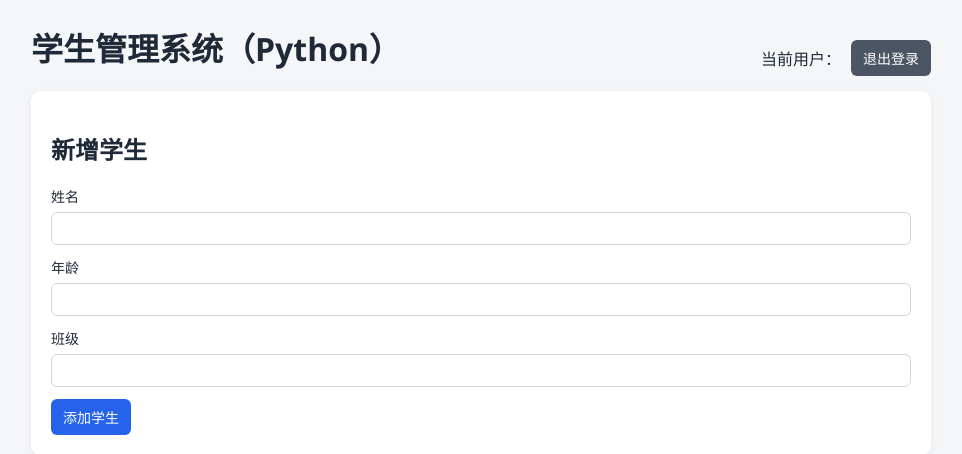
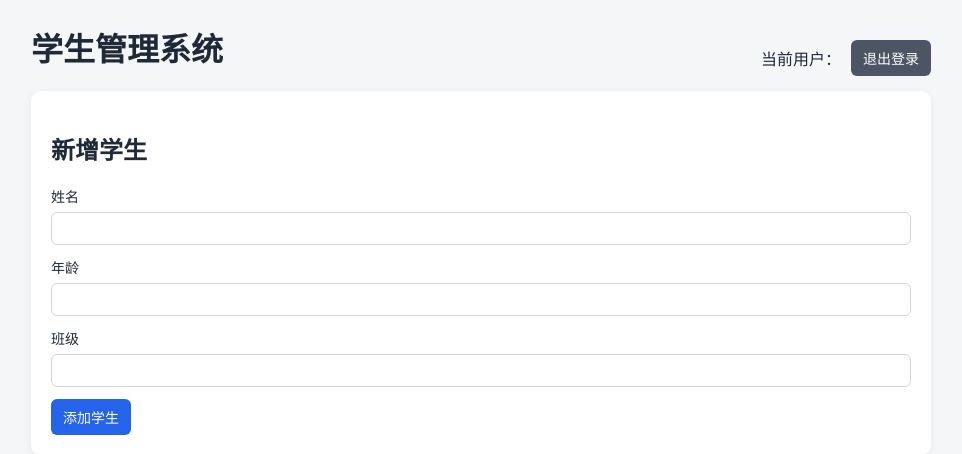
Before and after one commit to Soulor0725/student_management_system, a Flask app: page / in a window 1280 px wide. Shown: the top 454 px of the page, without its empty margins (159-1121 px from the left). Run offline with Flask 3, Linux system fonts and the light colour scheme; the visitor is signed in with stand-in values (Sample User, id 1); data comes from the database, SQL or seed files in the repository.

Commit message:
fix: remove python label from UI title
Keep v0.1 unchanged while removing the '(Python)' suffix from page headings and document title.

Made-with: Cursor

```diff
--- a/templates/auth.html
+++ b/templates/auth.html
@@ -9,7 +9,7 @@
   <body>
     <div class="auth-container">
       <section class="card auth-card">
-        <h1>学生管理系统（Python）</h1>
+        <h1>学生管理系统</h1>
         <h2>{{ "账号登录" if mode == "login" else "账号注册" }}</h2>
 
         {% if error %}
--- a/templates/index.html
+++ b/templates/index.html
@@ -3,13 +3,13 @@
   <head>
     <meta charset="UTF-8" />
     <meta name="viewport" content="width=device-width, initial-scale=1.0" />
-    <title>学生管理系统（Python）</title>
+    <title>学生管理系统</title>
     <link rel="stylesheet" href="{{ url_for('static', filename='style.css') }}" />
   </head>
   <body>
     <div class="container">
       <header class="page-header">
-        <h1>学生管理系统（Python）</h1>
+        <h1>学生管理系统</h1>
         <div class="user-area">
           <span>当前用户：{{ user.username }}</span>
           <form method="post" action="{{ url_for('logout') }}">
```
